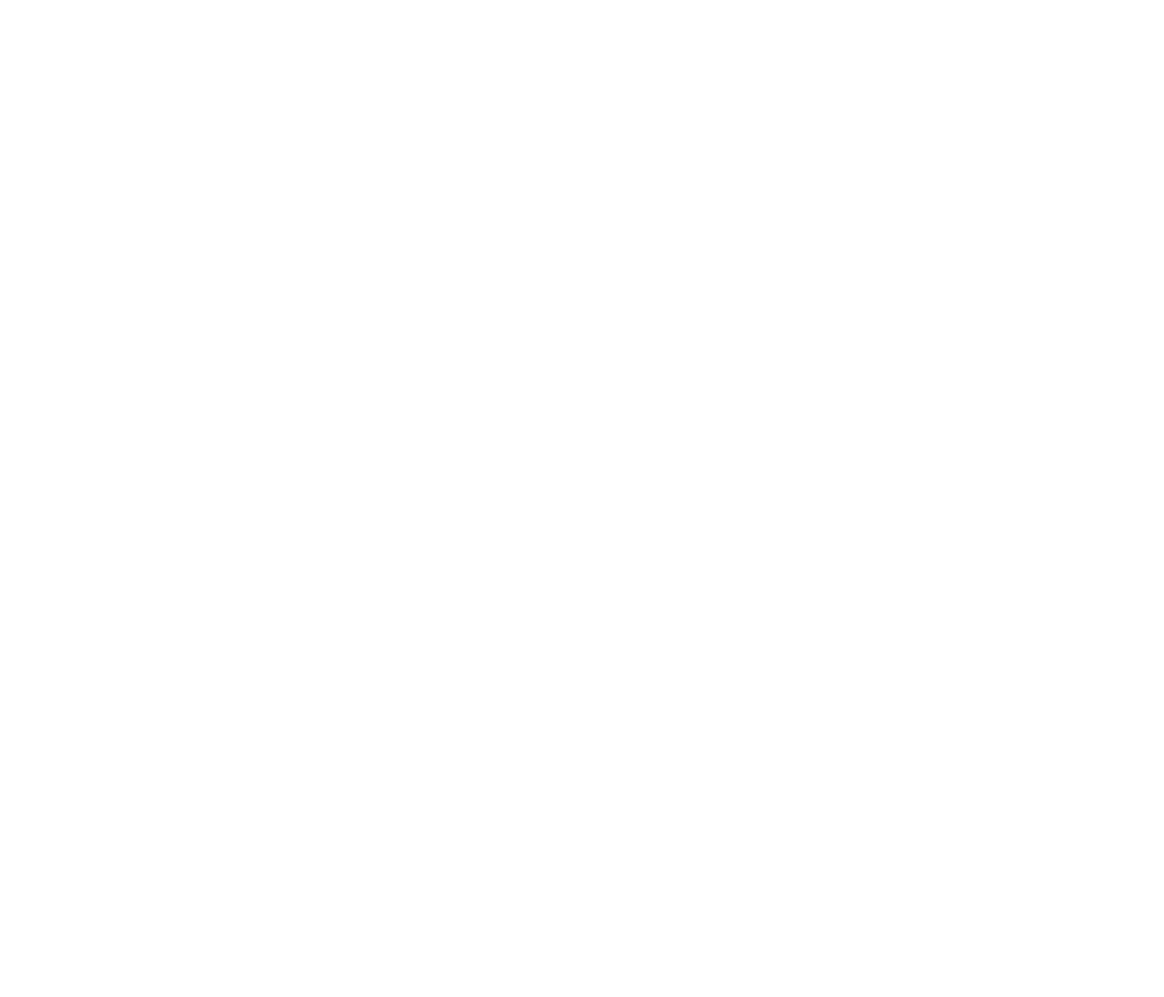
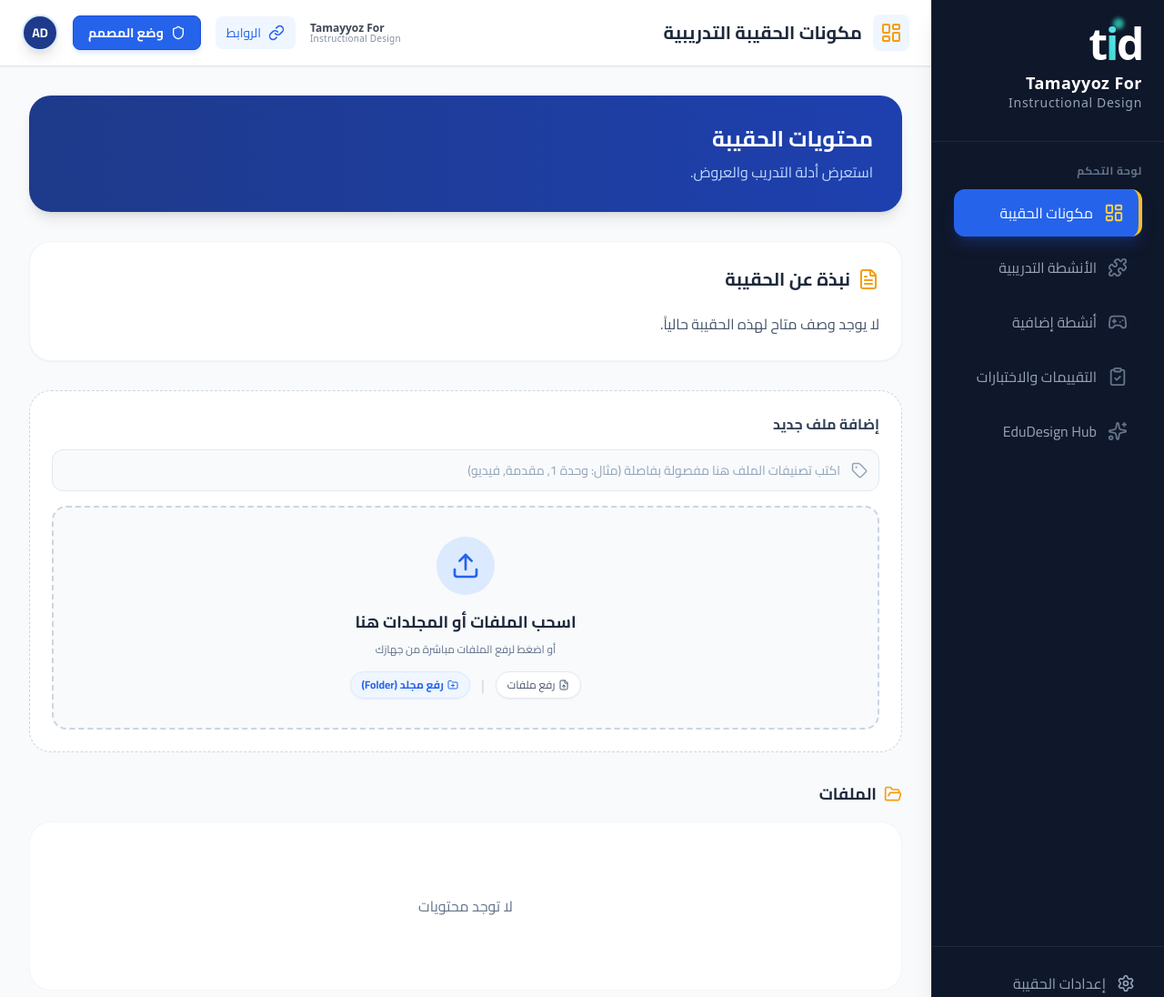
Before and after one commit to GEJAD/edudesign-app, a plain HTML site: page index.html in a window 1280 px wide. Shown: the top 1096 px of the page at 91% size. Before the commit the page ends 800 px from the top, so only its background shows below. Drawn offline with nearby package versions, Linux system fonts and the light colour scheme.

Commit message:
Update index.html

```diff
--- a/index.html
+++ b/index.html
@@ -5,28 +5,41 @@
     <meta name="viewport" content="width=device-width, initial-scale=1.0" />
     <title>EduDesign Hub - منصة التصميم التعليمي</title>
 
+    <!-- Tailwind -->
     <script src="https://cdn.tailwindcss.com"></script>
+
+    <!-- Google Fonts -->
     <link rel="preconnect" href="https://fonts.googleapis.com">
     <link rel="preconnect" href="https://fonts.gstatic.com" crossorigin>
-    <link href="https://fonts.googleapis.com/css2?family=Cairo:wght@300;400;600;700&family=Inter:wght@400;700;900&display=swap" rel="stylesheet">
+    <link href="https://fonts.googleapis.com/css2?family=Cairo:wght@300;400;600;700&display=swap" rel="stylesheet">
 
     <style>
-      body { font-family: 'Cairo', sans-serif; }
-      .font-cairo { font-family: 'Cairo', sans-serif; }
+      body {
+        font-family: 'Cairo', sans-serif;
+      }
 
-      ::-webkit-scrollbar { width: 8px; height: 8px; }
-      ::-webkit-scrollbar-track { background: #f1f1f1; }
-      ::-webkit-scrollbar-thumb { background: #cbd5e1; border-radius: 4px; }
-      ::-webkit-scrollbar-thumb:hover { background: #94a3b8; }
+      /* Scrollbar Style */
+      ::-webkit-scrollbar {
+        width: 8px;
+        height: 8px;
+      }
+      ::-webkit-scrollbar-track {
+        background: #f1f1f1;
+      }
+      ::-webkit-scrollbar-thumb {
+        background: #cbd5e1;
+        border-radius: 4px;
+      }
+      ::-webkit-scrollbar-thumb:hover {
+        background: #94a3b8;
+      }
     </style>
+  </head>
 
-    <!-- import map -->
-    <script type="importmap">
-    {
-      "imports": {
-        "react/": "https://aistudiocdn.com/react@^19.2.1/",
-        "react": "https://aistudiocdn.com/react@^19.2.1",
-        "react-dom/": "https://aistudiocdn.com/react-dom@^19.2.1/",
-        "@google/genai": "https://aistudiocdn.com/@google/genai@^1.32.0",
-        "lucide-react": "https://aistudiocdn.com/lucide-react@^0.556.0",
-        "recharts": "http
+  <body class="bg-slate-50 text-slate-900">
+    <div id="root"></div>
+
+    <!-- تشغيل التطبيق (هذا هو الملف المبني من Google AI Studio) -->
+    <script type="module" crossorigin src="./assets/index-BMYewGnx.js"></script>
+  </body>
+</html>
```
